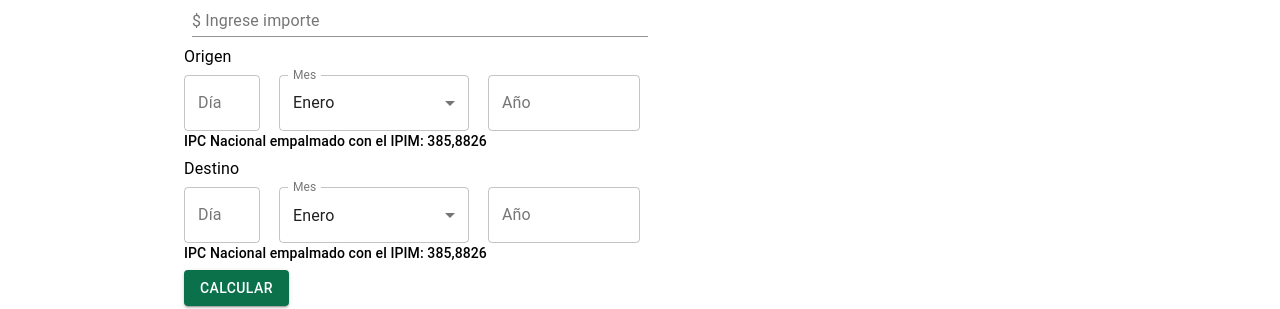
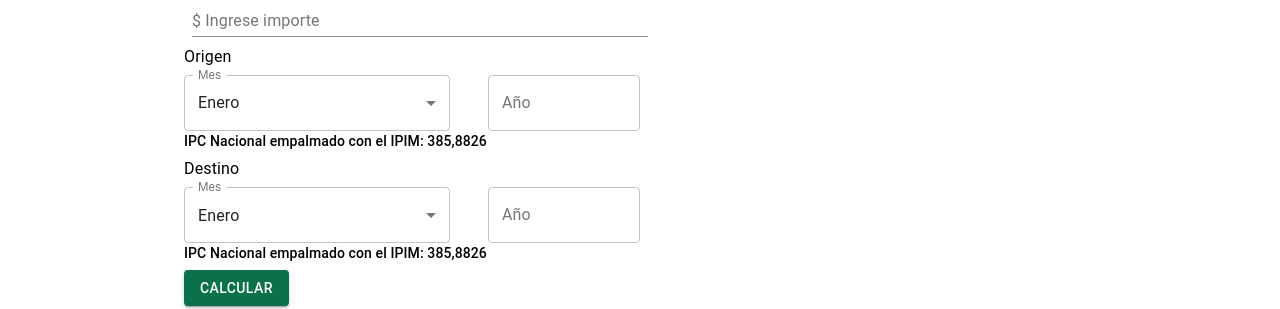
Before and after one commit to aboggan/errepardemo, a React (Create React App) app: page /calculadora in a window 1280 px wide. Shown: the part 426-735 px from the top of the page. Built offline with nearby package versions, Linux system fonts and the light colour scheme; no server answers.

Commit message:
remove day field

```diff
--- a/src/components/CalculadoraInflacionContable.js
+++ b/src/components/CalculadoraInflacionContable.js
@@ -96,19 +96,7 @@ function CalculadoraInflacionContable() {
               Origen
             </Typography>
           </Grid>
-          <Grid item xs={2}>
-            <TextField
-              id="outlined-basic"
-              label="Día"
-              variant="outlined"
-              type="tel"
-              maxLength={2}
-              inputProps={{
-                maxLength: 2,
-              }}
-            />
-          </Grid>
-          <Grid item xs={5} >
+          <Grid item xs={7} >
             <FormControl variant="outlined" fullWidth={true}>
               <InputLabel id="demo-simple-select-outlined-label">
                 Mes
@@ -163,19 +151,7 @@ function CalculadoraInflacionContable() {
               Destino
             </Typography>
           </Grid>
-          <Grid item xs={2}>
-            <TextField
-              id="outlined-basic"
-              label="Día"
-              variant="outlined"
-              type="tel"
-              maxLength={2}
-              inputProps={{
-                maxLength: 2,
-              }}
-            />
-          </Grid>
-          <Grid item xs={5} >
+          <Grid item xs={7} >
             <FormControl variant="outlined" fullWidth={true}>
               <InputLabel id="demo-simple-select-outlined-label">
                 Mes
```
